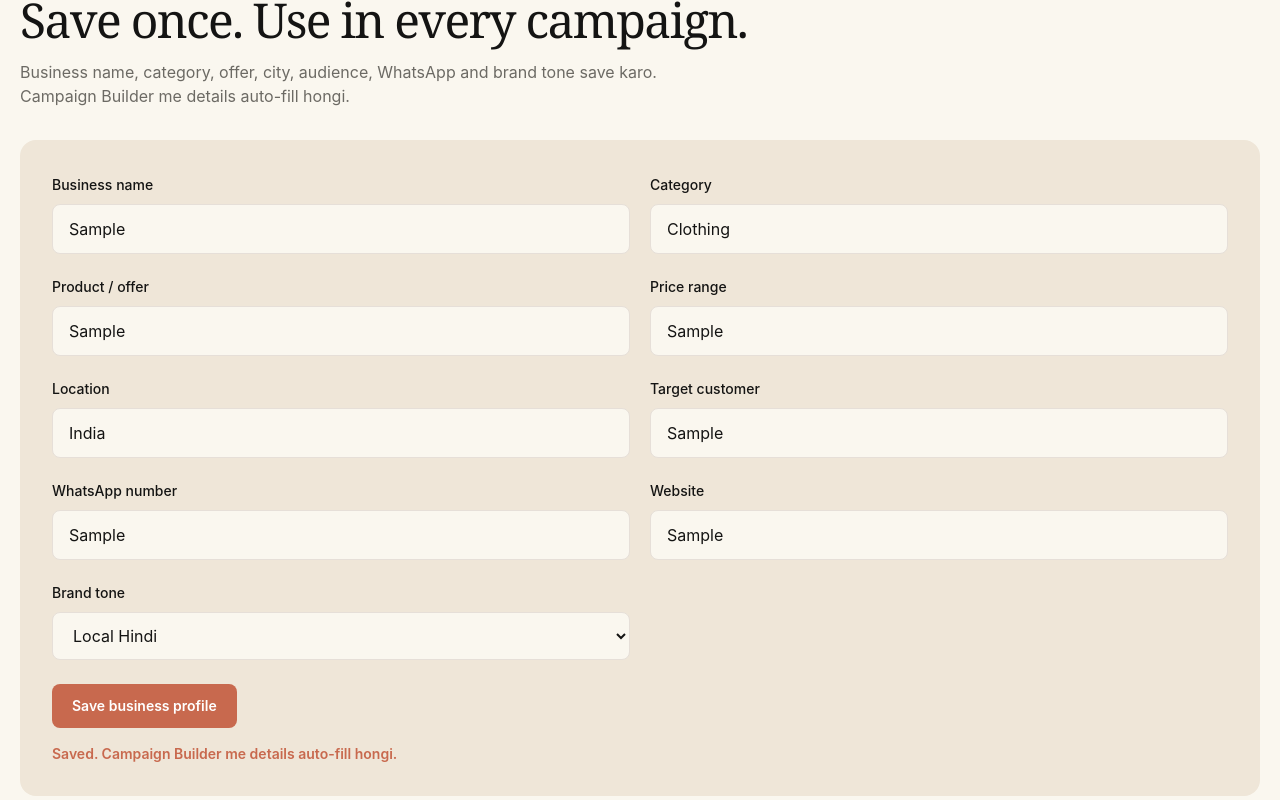
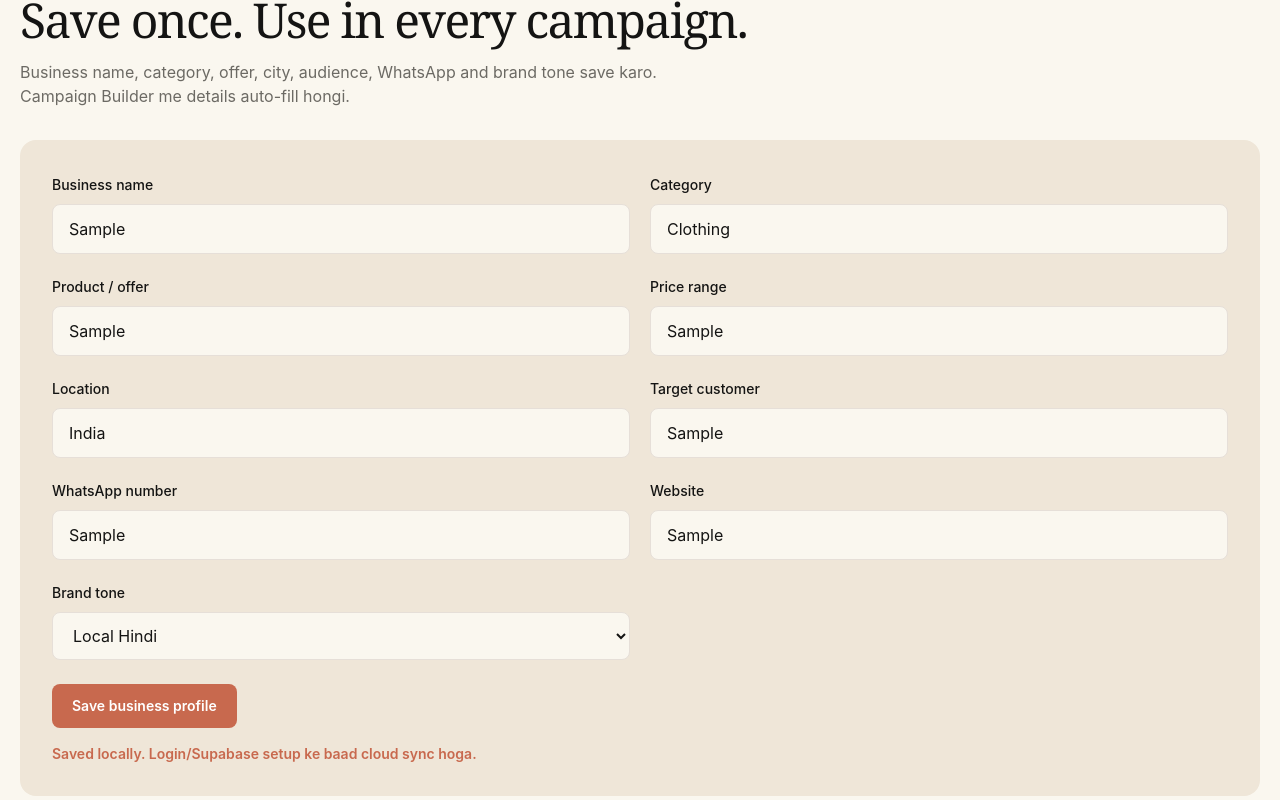
Before and after one commit to lkmeeena882437-dotcom/Launch1stAd.ai, a Next.js app: page /business in a window 1280 px wide. Both pictures are taken after typing "Sample", "Sample", "Sample", "Sample", "Sample", "Sample" into the empty fields and a click on the button "Save business profile". Shown: the part 149-949 px from the top of the page. Built offline with nearby package versions, Linux system fonts and the light colour scheme.

Commit message:
Sync business profiles to Supabase after local save

```diff
--- a/components/business/BusinessForm.tsx
+++ b/components/business/BusinessForm.tsx
@@ -1,13 +1,14 @@
 "use client";
 
 import { FormEvent, useEffect, useState } from "react";
+import { saveBusinessProfileToCloud } from "@/lib/db/businessProfiles";
+import { defaultSavedBusiness, savedBusinessKey, type SavedBusiness } from "@/lib/saved";
 import { BusinessInput } from "./BusinessInput";
 import { ToneSelect } from "./ToneSelect";
-import { defaultSavedBusiness, savedBusinessKey, type SavedBusiness } from "@/lib/saved";
 
 export function BusinessForm() {
   const [business, setBusiness] = useState<SavedBusiness>(defaultSavedBusiness);
-  const [saved, setSaved] = useState(false);
+  const [message, setMessage] = useState("");
 
   useEffect(() => {
     const raw = window.localStorage.getItem(savedBusinessKey);
@@ -16,13 +17,14 @@ export function BusinessForm() {
 
   function update<K extends keyof SavedBusiness>(key: K, value: SavedBusiness[K]) {
     setBusiness((current) => ({ ...current, [key]: value }));
-    setSaved(false);
+    setMessage("");
   }
 
-  function submit(event: FormEvent<HTMLFormElement>) {
+  async function submit(event: FormEvent<HTMLFormElement>) {
     event.preventDefault();
     window.localStorage.setItem(savedBusinessKey, JSON.stringify(business));
-    setSaved(true);
+    const cloud = await saveBusinessProfileToCloud(business);
+    setMessage(cloud.ok ? "Saved locally and synced to Supabase." : "Saved locally. Login/Supabase setup ke baad cloud sync hoga.");
   }
 
   return (
@@ -39,7 +41,7 @@ export function BusinessForm() {
         <ToneSelect value={business.tone} onChange={(value) => update("tone", value)} />
       </div>
       <button className="mt-6 rounded-lg bg-coral px-5 py-3 text-sm font-semibold text-white">Save business profile</button>
-      {saved && <p className="mt-4 text-sm font-semibold text-coral">Saved. Campaign Builder me details auto-fill hongi.</p>}
+      {message && <p className="mt-4 text-sm font-semibold text-coral">{message}</p>}
     </form>
   );
 }
```
